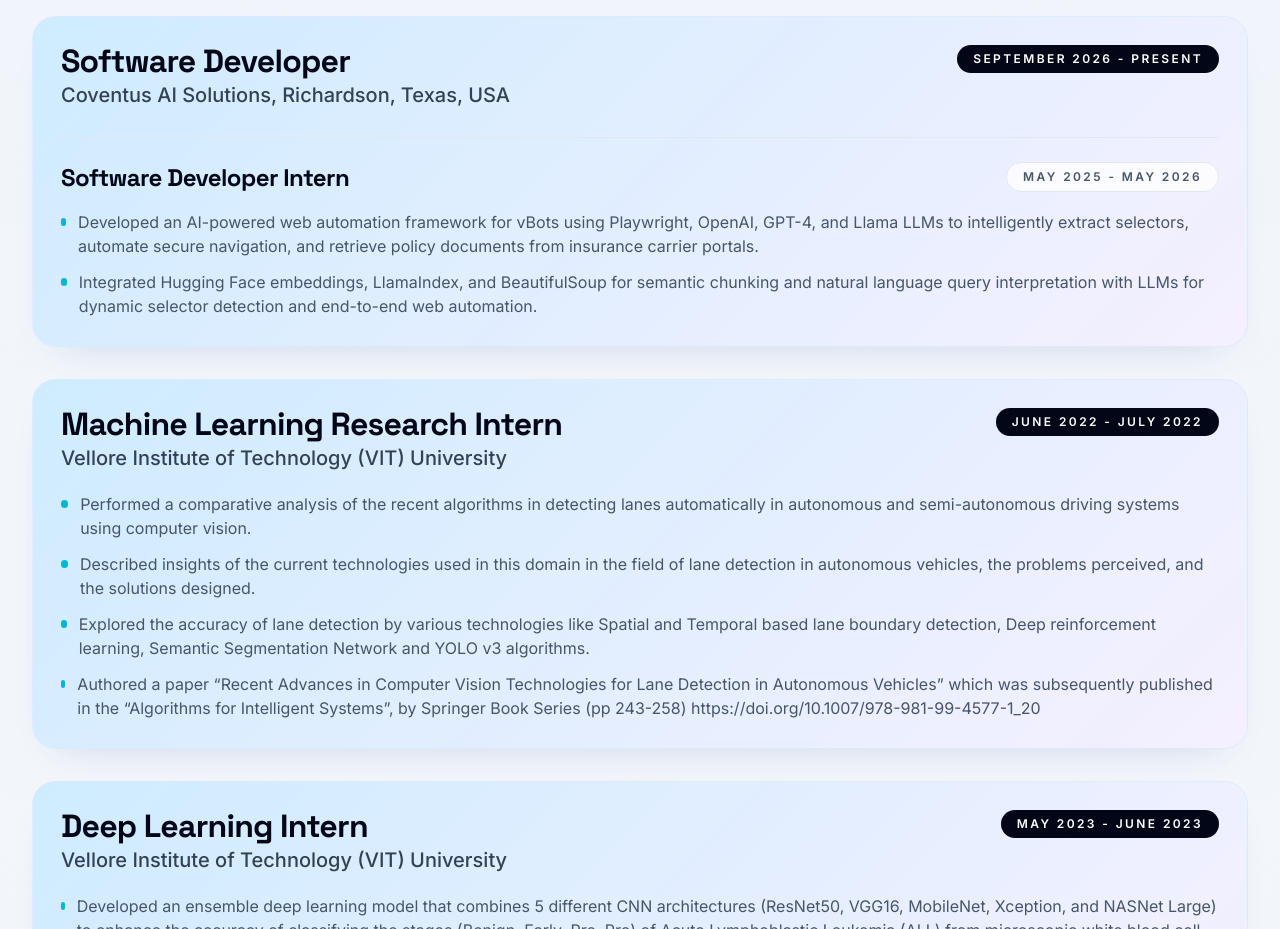
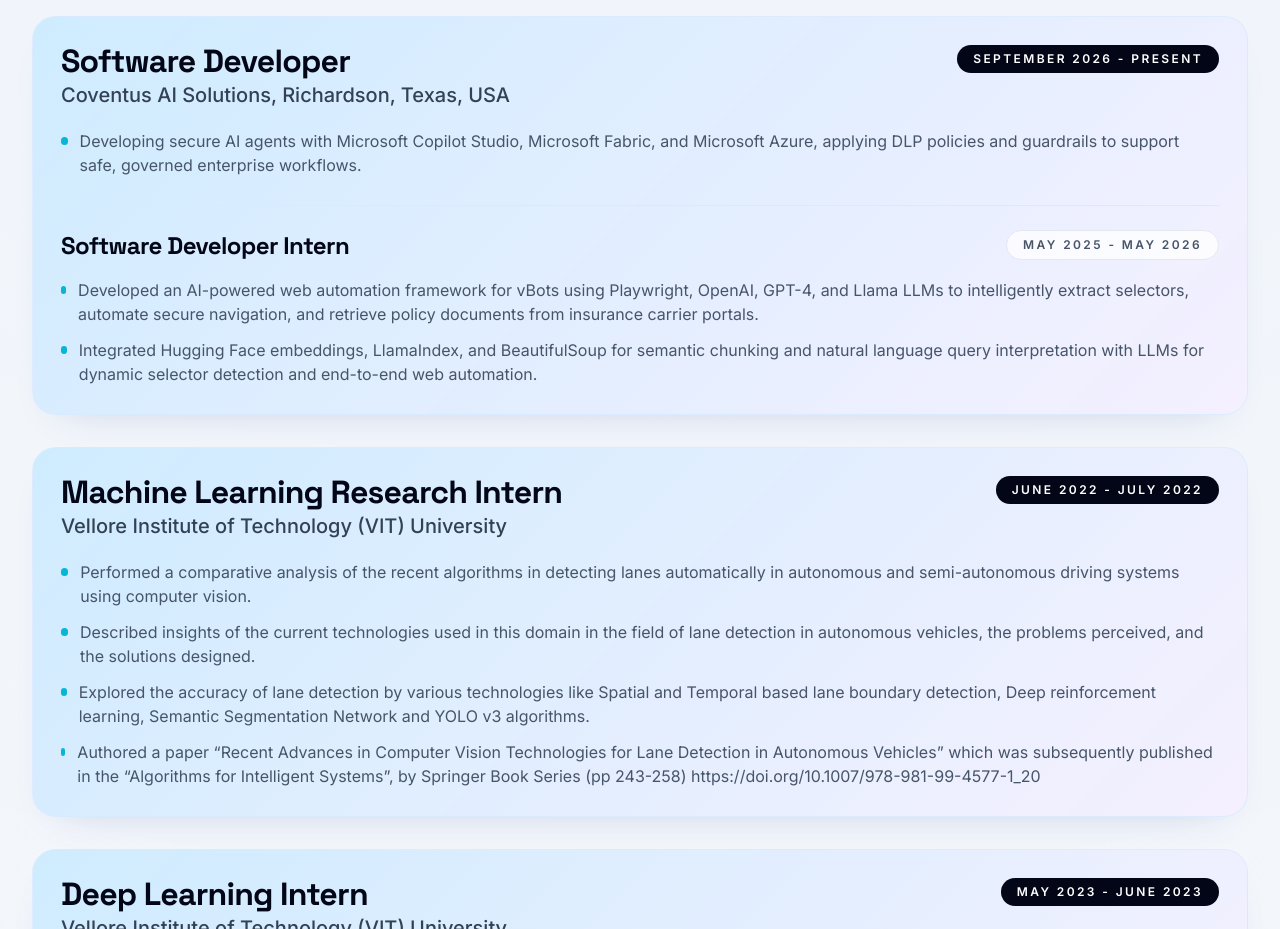
Before and after one commit to HarshithaDA/HarshithaDA.github.io, a React (Vite) app: page / in a window 1280 px wide. Shown: the part 1920-2849 px from the top of the page. Built offline with nearby package versions, Linux system fonts and the light colour scheme.

Commit message:
Add secure AI developer experience
Co-authored-by: Copilot <223556219+Copilot@users.noreply.github.com>

```diff
--- a/src/content.ts
+++ b/src/content.ts
@@ -28,7 +28,9 @@ export const siteContent = {
       title: 'Software Developer',
       place: 'Coventus AI Solutions, Richardson, Texas, USA',
       period: 'September 2026 - Present',
-      details: [],
+      details: [
+        'Developing secure AI agents with Microsoft Copilot Studio, Microsoft Fabric, and Microsoft Azure, applying DLP policies and guardrails to support safe, governed enterprise workflows.',
+      ],
       previousRole: {
         title: 'Software Developer Intern',
         period: 'May 2025 - May 2026',
```
